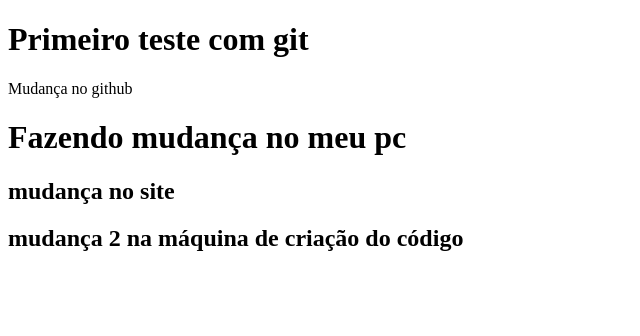
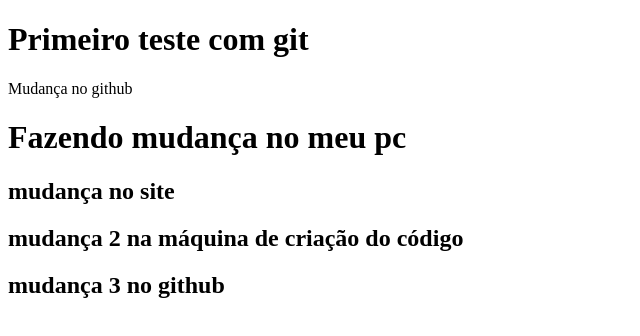
Before and after one commit to Antunesteixeira/site-teste-git, a plain HTML site: page index.html in a window 1280 px wide. Shown: the whole page, without its empty margins (0-640 px from the left). Drawn offline with Linux system fonts and the light colour scheme.

Commit message:
Update index.html

```diff
--- a/index.html
+++ b/index.html
@@ -11,5 +11,6 @@
     <h1>Fazendo mudança no meu pc</h1>
     <h2>mudança no site</h2>
     <h2>mudança 2 na máquina de criação do código</h2>
+    <h2>mudança 3 no github</h2>
 </body>
 </html>
```
